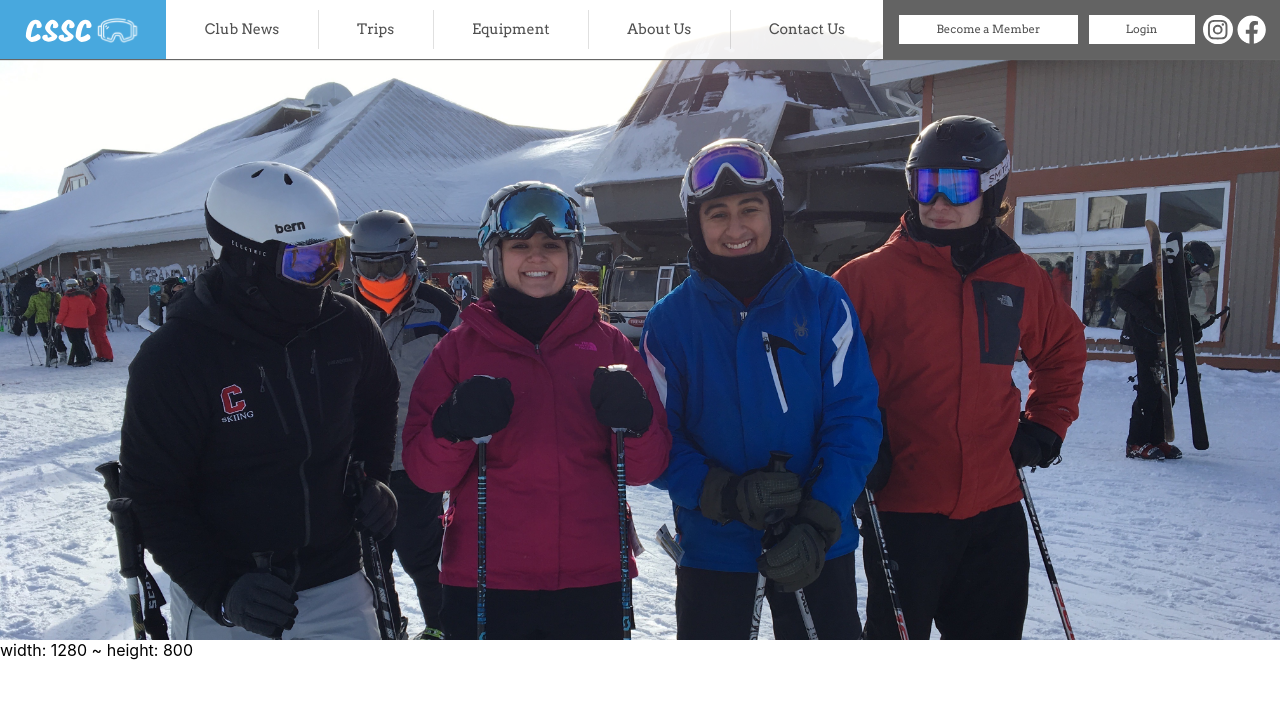
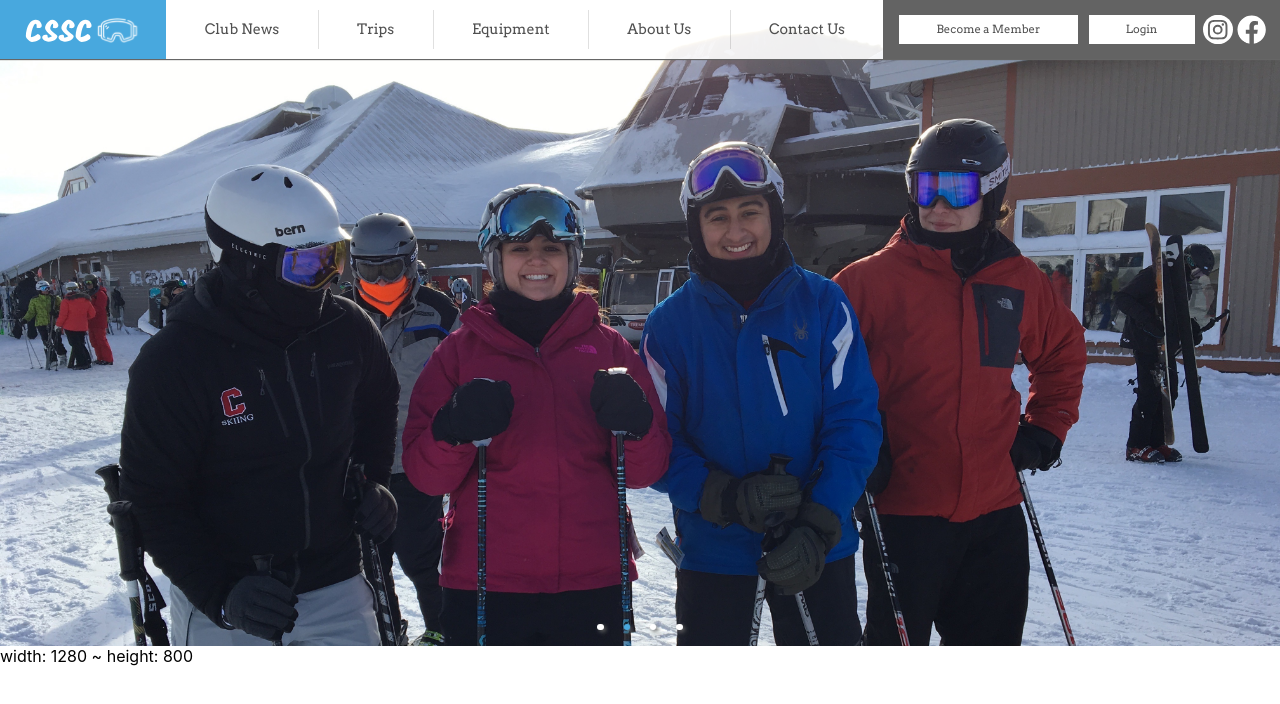
Before and after one commit to spd75/cssc-website, a React (Create React App) app: page / in a window 1280 px wide. Shown: the top 704 px of the page. Built offline with nearby package versions, Linux system fonts and the light colour scheme; a web font is replaced by a local one.

Commit message:
Add slideshow indicator

```diff
--- a/src/components/complex/NavLinkBar.tsx
+++ b/src/components/complex/NavLinkBar.tsx
@@ -2,7 +2,7 @@ import NavItem from '../elemental/NavItem';
 import React from 'react';
 import Separator from '../elemental/Separator';
 
-const BAR_PRIM_COL = 'rgba(255, 255, 255, 0.90)';
+const BAR_PRIM_COL = 'rgba(255, 255, 255, 0.9)';
 
 const SEPARATOR_OFFSET = 10;
 
--- /dev/null
+++ b/src/components/elemental/SlideshowIndicator.tsx
@@ -0,0 +1,56 @@
+import React from 'react';
+import * as CommonStyles from '../styles/common-styles';
+
+const PointerExceededTotal = new Error('Slideshow pointer exceeded total number of elements.');
+PointerExceededTotal.name = 'PointerExceededTotal';
+
+// TODO: ADD ERROR, FIX CSS
+
+type SlideShowIndicatorProps = {
+    totalNum: number;
+    pointer: number;
+};
+
+export default class SlideshowIndicator extends React.Component<SlideShowIndicatorProps, any> {
+    totalNum: number;
+
+    constructor(props: SlideShowIndicatorProps) {
+        super(props);
+
+        this.totalNum = props.totalNum;
+        this.state = {
+            pointer: props.pointer
+        };
+    }
+
+    componentWillReceiveProps = (props: SlideShowIndicatorProps) => {
+        this.setState({
+            pointer: props.pointer
+        });
+    };
+
+    containerStyle = () => CommonStyles.FlexCC;
+
+    indicatorStyle = (isCurrent: boolean) => ({
+        height: '0',
+        width: '0.5%',
+        paddingBottom: '0.5%',
+        margin: '0 10px',
+        backgroundColor: !isCurrent ? '#fff' : '#48A8DE',
+        borderRadius: '50%',
+        boxShadow: '2px 2px 4px #666'
+    });
+
+    renderIndicators = () => {
+        var indicators = [];
+        const st = this.state;
+        for (var i = 0; i < this.totalNum; i++) {
+            indicators.push(<span style={this.indicatorStyle(i == st.pointer)} />);
+        }
+        return indicators;
+    };
+
+    render = () => {
+        return <div style={this.containerStyle()}>{this.renderIndicators()}</div>;
+    };
+}
--- a/src/components/final/Header.tsx
+++ b/src/components/final/Header.tsx
@@ -1,5 +1,6 @@
 import Responsive from '../super-comps/Responsive';
 import NavBar from './NavBar';
+import SlideshowIndicator from '../elemental/SlideshowIndicator';
 
 const IMG_RATIO = 0.5;
 
@@ -45,14 +46,17 @@ export default class HeroHeader extends Responsive<HeroImageProps> {
             backgroundPosition: 'center',
             backgroundSize: 'cover',
             width: `${st.winWidth}px`,
-            height: `${st.winWidth * IMG_RATIO}px`
+            paddingTop: `${st.winWidth * IMG_RATIO * 0.975}px`,
+            paddingBottom: `${st.winWidth * IMG_RATIO * 0.025}px`
         };
     };
 
     render = () => {
+        const st = this.state;
         return (
             <div style={this.imgStyle()}>
                 <NavBar navLinks={NAV_LINKS} onClicks={ON_CLICKS} />
+                <SlideshowIndicator totalNum={this.props.path.length} pointer={st.pointer} />
             </div>
         );
     };
--- a/src/index.tsx
+++ b/src/index.tsx
@@ -2,9 +2,13 @@ import React from 'react';
 import ReactDOM from 'react-dom';
 import './index.css';
 import reportWebVitals from './reportWebVitals';
+import SlideShowIndicator from './components/elemental/SlideshowIndicator';
+
+/** Hero Images */
 import Hero1 from './assets/hero1.jpg';
 import Hero2 from './assets/hero2.jpg';
 import Hero3 from './assets/hero3.jpg';
+import Hero4 from './assets/hero4.jpg';
 
 /** Components */
 import Header from './components/final/Header';
@@ -20,7 +24,7 @@ const navFunctions = [
 
 ReactDOM.render(
     <React.StrictMode>
-        <Header path={[Hero1, Hero2, Hero3]} />
+        <Header path={[Hero1, Hero2, Hero3, Hero4]} />
         <Betski />
     </React.StrictMode>,
     document.getElementById('root')
```
